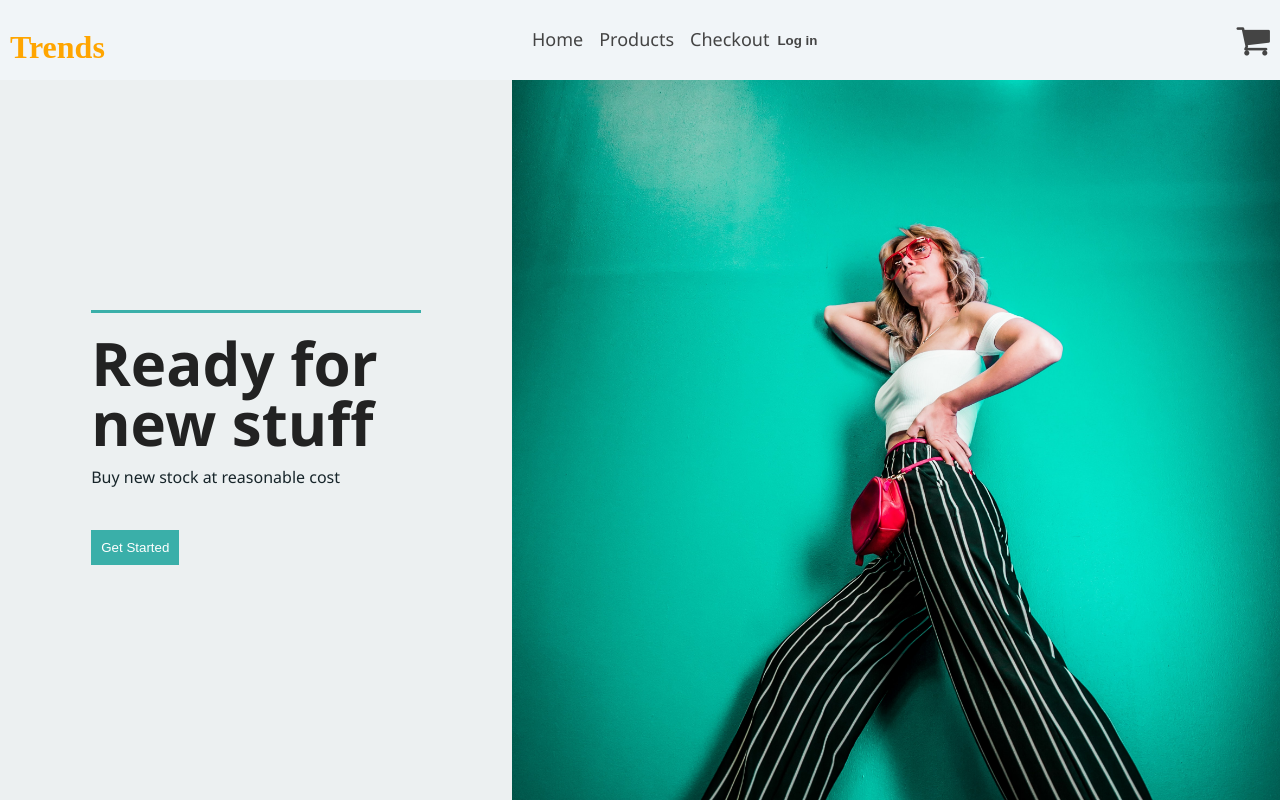
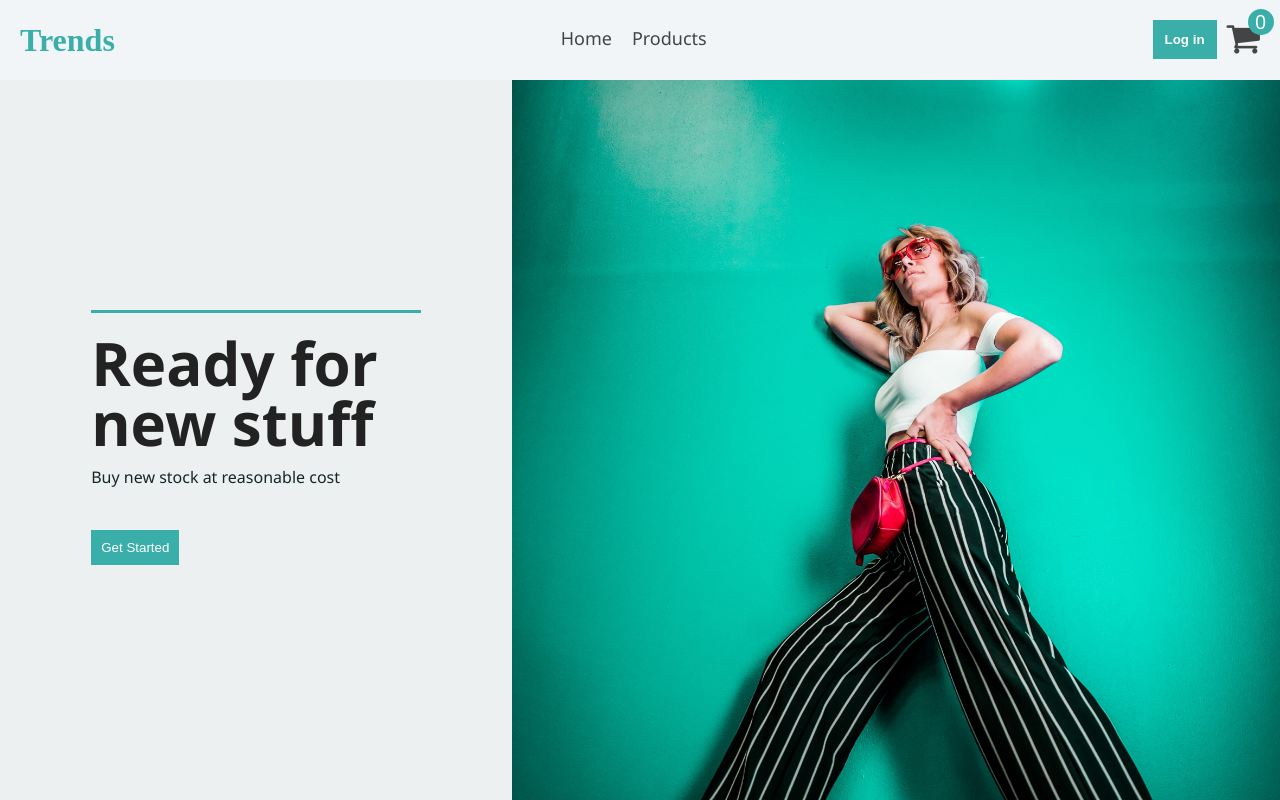
Before and after one commit to kritika27/ecommerce-store-reactjs-stripe-oauth2, a React (Create React App) app: page / in a window 1280 px wide. Built offline with nearby package versions, Linux system fonts and the light colour scheme; no server answers.

Commit message:
Added Navbar component

```diff
--- a/src/components/Navbar/Navbar.css
+++ b/src/components/Navbar/Navbar.css
@@ -19,61 +19,126 @@ a{
 .nav{
     color:#444;
 }
+
 .nav-container{
-
-    padding:10px;
     display:flex;
-    height:10vh;
-    justify-content: space-between;
+    justify-content: center;
     align-items: center;
-
+    flex-direction: column;
+}
+.links a:hover{
+border-color:#3AAFA9;
+}
+.links a{
+  border-bottom:2px solid transparent;
 }
 
-.bar-toggle{
-    display:flex;
+.links {
+  display: flex;
+  justify-content: center;
+}
+.links li{
+  padding:10px;
 }
 
-.links{
-    display:none;
-}
 .cart-icon{
-    display:none;
+  margin-left:10px;
 }
 
 .login{
   font-weight: bold;
-  color:#444;
-  background-color:transparent;
+  color:#fff;
+  background-color:#3AAFA9;
   border: none;
   cursor:pointer;
   display:flex;
   align-items: center;
   justify-content: center;
+  padding:10px;
+  border:2px solid transparent;
 }
-@media (min-width: 992px) {
-    .bar-toggle {
-      display: none;
+
+.login:hover{
+  color:#3AAFA9;
+  background-color:transparent;
+  border-color:#3AAFA9;
+
+}
+.cart-icon:hover{
+  filter:brightness(150%);
+
+}
+
+.user{
+  display:flex;
+  margin-bottom:2px;
+
+}
+.nav-item {
+  display: block;
+  position: relative;
+}
+nav svg {
+  width: 2rem;
+  fill: #fff;
+}
+.amount-container {
+  position: absolute;
+  top: -0.68rem;
+  right: -0.85rem;
+  width: 1.62rem;
+  height: 1.62rem;
+  border-radius: 50%;
+  background-color:#3AAFA9;
+  display: flex;
+  align-items: center;
+  justify-content: center;
+}
+.total-amount {
+  color: #fff;
+  margin-bottom: 0;
+  font-size: 1.22rem;
+}
+.nav h1{
+  color: #3AAFA9;
+font-family:cursive;
+}
+
+@media (min-width: 767px) {
+
+  .nav-container{
+     padding:20px;
+     display:flex;
+     height:10vh;
+     justify-content: space-between;
+     flex-direction: row;
+     align-items: center;
+  }
+  .links a:hover{
+    border-color:#3AAFA9;
     }
-    .nav-center {
-      display: grid;
-      grid-template-columns: auto 1fr auto;
-      align-items: center;
+    .links a{
+      border-bottom:2px solid transparent;
     }
+
 
     .links {
       display: flex;
       justify-content: center;
     }
-      li {
-        margin: 0 0.5rem;
-      }
-      .cart-icon{
-        display:flex;
+    .links li{
+      padding:10px;
     }
-   .nav h1{
-     margin-top:15px;
-    color: orange;
-
-    font-family:cursive;
-   }
-    }
+    .login{
+      font-weight: bold;
+      color:#fff;
+      background-color:#3AAFA9;
+      border: none;
+      cursor:pointer;
+      display:flex;
+      align-items: center;
+      justify-content: center;
+      padding:10px;
+      border:2px solid transparent;
+}
+}
--- a/src/components/Navbar/Navbar.js
+++ b/src/components/Navbar/Navbar.js
@@ -1,23 +1,15 @@
 import React from "react";
 import { Link } from "react-router-dom";
-//import { FaBars } from 'react-icons/fa'
 import { useAuth0 } from "@auth0/auth0-react";
+import { useGlobalContext } from "../../context/cart_context";
 import "./Navbar.css";
 
 export default function Navbar() {
-  const {
-    isLoading,
-    isAuthenticated,
-    error,
-    user,
-    loginWithRedirect,
-    logout,
-  } = useAuth0();
+  const { isAuthenticated, user, loginWithRedirect, logout } = useAuth0();
   const isUser = isAuthenticated && user;
+  const { amount } = useGlobalContext();
   return (
     <div className="nav">
-      {isUser && user.picture && <img src={user.picture} alt={user.name} />}
-      {isUser && user.name && <h4>welcome</h4>}
       <div className="nav-container">
         <h1>Trends</h1>
 
@@ -28,10 +20,9 @@ export default function Navbar() {
           <Link to="/products">
             <li>Products</li>
           </Link>
+        </ul>
 
-          <Link to="/checkout">
-            <li>Checkout</li>
-          </Link>
+        <div className="user">
           {isUser ? (
             <button
               className="login"
@@ -44,13 +35,18 @@ export default function Navbar() {
               Log in
             </button>
           )}
-        </ul>
-
-        <i className="fa fa-bars bar-toggle"></i>
-
-        <Link to="/cart">
-          <i className="fa fa-shopping-cart fa-2x cart-icon"></i>
-        </Link>
+          <Link to="/cart">
+            <i className="fa fa-shopping-cart fa-2x cart-icon"></i>{" "}
+          </Link>
+          <div className="nav-item">
+            <svg xmlns="http://www.w3.org/2000/svg" viewBox="0 0 20 20">
+              <path d="M16 6v2h2l2 12H0L2 8h2V6a6 6 0 1 1 12 0zm-2 0a4 4 0 1 0-8 0v2h8V6zM4 10v2h2v-2H4zm10 0v2h2v-2h-2z" />
+            </svg>
+            <div className="amount-container">
+              <p className="total-amount">{amount}</p>
+            </div>
+          </div>
+        </div>
       </div>
     </div>
   );
```
